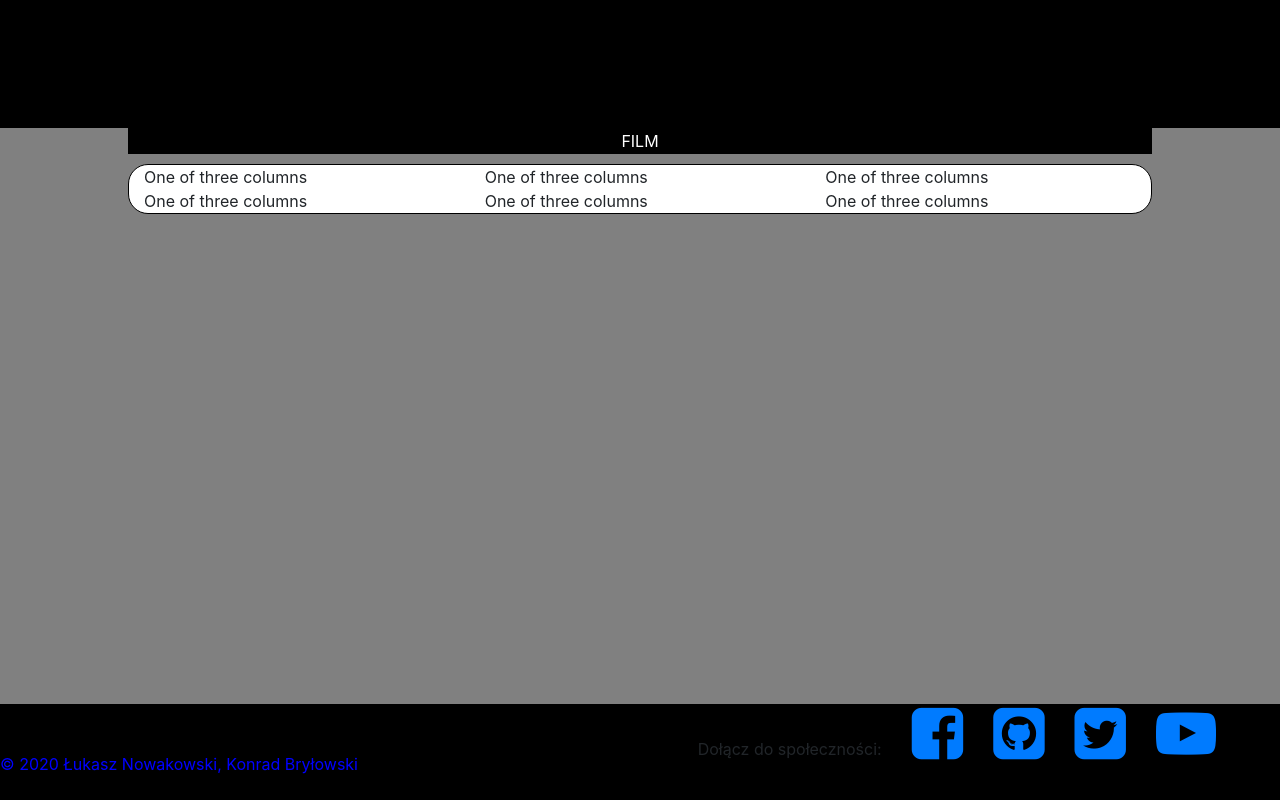
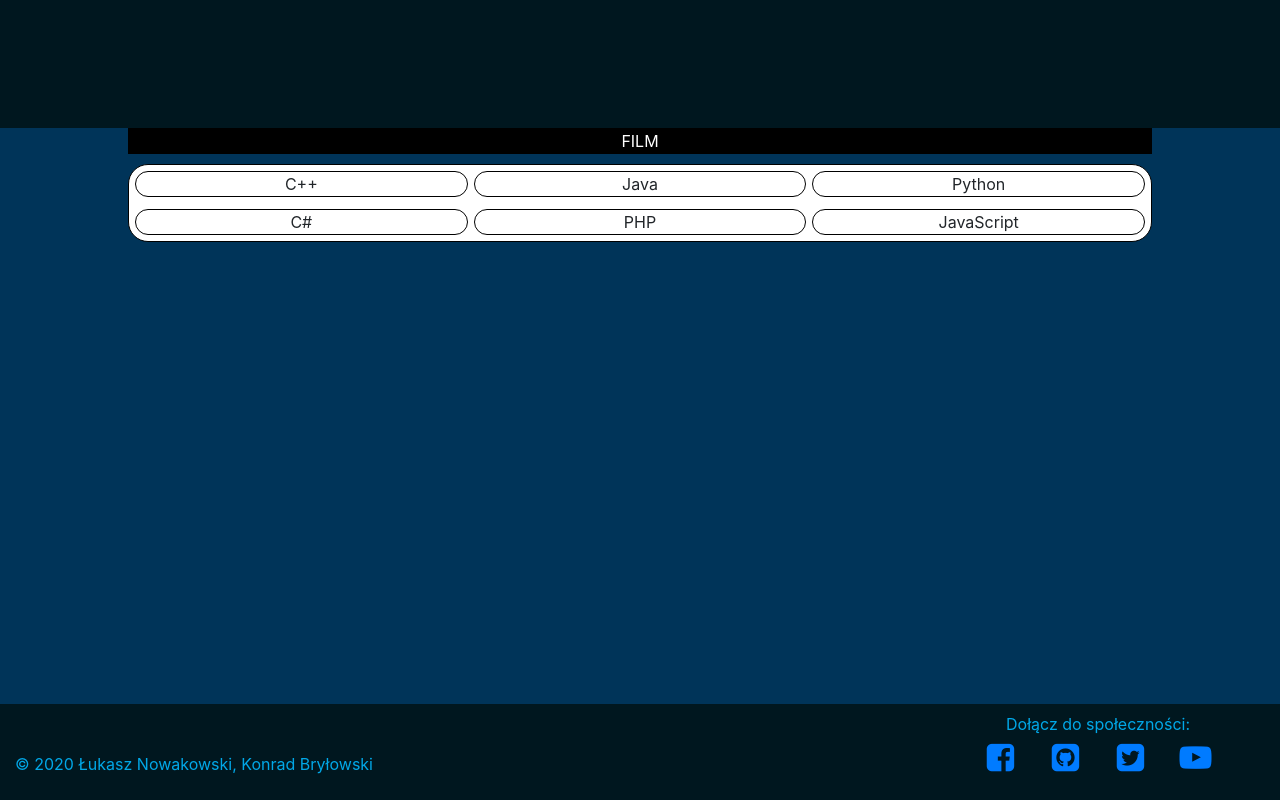
Before and after one commit to kobryl/kobryl.github.io, a plain HTML site: page index.html in a window 1280 px wide. Drawn offline with nearby package versions, Linux system fonts and the light colour scheme.

Commit message:
wia06032020
spis treści, footer, kolorki

```diff
--- a/index.html
+++ b/index.html
@@ -22,34 +22,41 @@
          <div class="container">
             <div class="row">
                <div class="col-sm">
-                  One of three columns
+                  C++
                </div>
                <div class="col-sm">
-                  One of three columns
+                  Java
                </div>
                <div class="col-sm">
-                  One of three columns
+                  Python
                </div>
             </div>
             <div class="row">
                <div class="col-sm">
-                  One of three columns
+                  C#
                </div>
                <div class="col-sm">
-                  One of three columns
+                  PHP
                </div>
                <div class="col-sm">
-                  One of three columns
+                  JavaScript
                </div>
             </div>
          </div>
       </main>
-      <article class=""></article>
-      <article class=""></article>
-      <article class=""></article>
-      <article class=""></article>
-      <article class=""></article>
-      <article class="js kunc"></article>
-      <footer><span class="com">Dołącz do społeczności:<a class="fa fa-facebook-square" href="https://facebook.com/"></a><a class="fa fa-github-square" href="https://github.com/kobryl/"></a><a class="fa fa-twitter-square" href="https://twitter.com/"></a><a class="fa fa-youtube-play" href="https://youtube.com/"></a></span><br><br><span class="copy">&copy; 2020 Łukasz Nowakowski, Konrad Bryłowski</span></footer>
+      <article class="" id="cpp"></article>
+      <article class="" id="java"></article>
+      <article class="" id="py"></article>
+      <article class="" id="cs"></article>
+      <article class="" id="php"></article>
+      <article class="kunc" id="js"></article>
+      <footer>
+         <span class="com">
+            <div class="row"><div class="col-sm">Dołącz do społeczności:</div><br></div>
+            <div class="row"><div class="col-sm"><a class="fa fa-facebook-square fa-2x" href="https://facebook.com/"></a></div><div class="col-sm"><a class="fa fa-github-square fa-2x" href="https://github.com/kobryl/"></a></div><div class="col-sm"><a class="fa fa-twitter-square fa-2x" href="https://twitter.com/"></a></div><div class="col-sm"><a class="fa fa-youtube-play fa-2x" href="https://youtube.com/"></a></div></div>
+         </span>
+         <br><br>
+         <span class="copy">&copy; 2020 Łukasz Nowakowski, Konrad Bryłowski</span>
+      </footer>
    </body>
 </html>
--- a/main.css
+++ b/main.css
@@ -1,39 +1,40 @@
 body {
-   background-color: gray;
+   background-color: #003459;
 }
 a:hover{
    text-decoration: none;
 }
 footer {
-   background-color: black;
+   background-color: #00171F;
    height: 6em;
    width: 100%;
    position: fixed;
    bottom: 0;
+   color: #00A8E8;
 }
 footer > a {
    color: blue;
 }
 .copy {
    font-size: 100%;
-   color: blue;
+   padding-left: 15px;
 }
 .com {
+   margin-top: 5px;
    float: right;
    padding-right: 5vw;
+   text-align: center;
+   height: 100%;
+   width: 300px;
 }
 .com::after {
    content: "";
    clear: both;
 }
-.com > a {
-   margin-left: 0.5em;
-   font-size: 60px;
-}
 .nieznika {
    position: sticky;
    top: 0;
-   background-color: black;
+   background-color: #00171F;
    width: 100%;
    height: 8em;
 }
@@ -74,3 +75,13 @@ footer > a {
 .kunc {
    margin-bottom: 7em;
 }
+.row {
+   text-align: center;
+   padding: 3px;
+}
+.spis > .container > .row > .col-sm {
+   border: 1px solid black;
+   border-collapse: collapse;
+   border-radius: 20px;
+   margin: 3px;
+}
```
